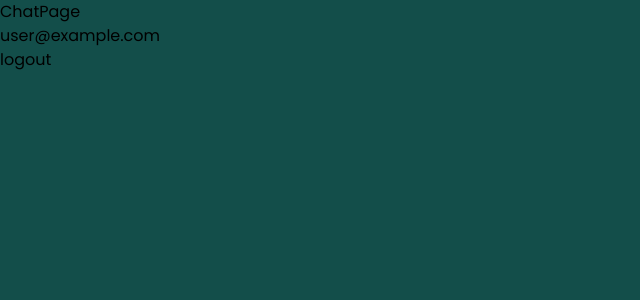
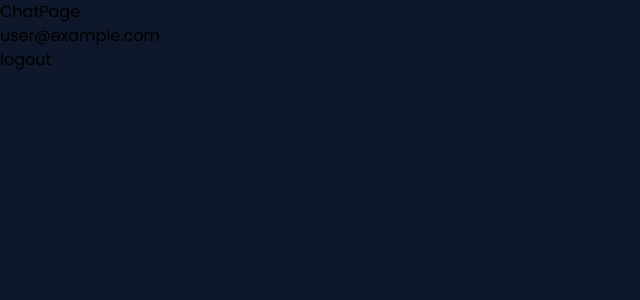
Before and after one commit to mpoweredo/nextjs-chat-app, a Next.js app: page /chat in a window 1280 px wide. Shown: the top 300 px of the page, without its empty margins (0-640 px from the left). Built offline with nearby package versions, Linux system fonts and the light colour scheme; no server answers; sample sign-in values are in the browser's storage.

Commit message:
.gitignore changes

```diff
--- a/pages/chat/index.js
+++ b/pages/chat/index.js
@@ -3,7 +3,7 @@ import React from 'react';
 
 const ChatPage = ({ session }) => {
 	return (
-		<div className='h-screen w-full bg-teal-900'>
+		<div className='h-screen w-full bg-slate-900'>
 			<h1>ChatPage</h1>
             <h1>{session.user.email}</h1>
 			<button onClick={() => signOut()}>logout</button>
```
Also changed, not shown: 1 other file (tests, documents, lock files or other folders).
